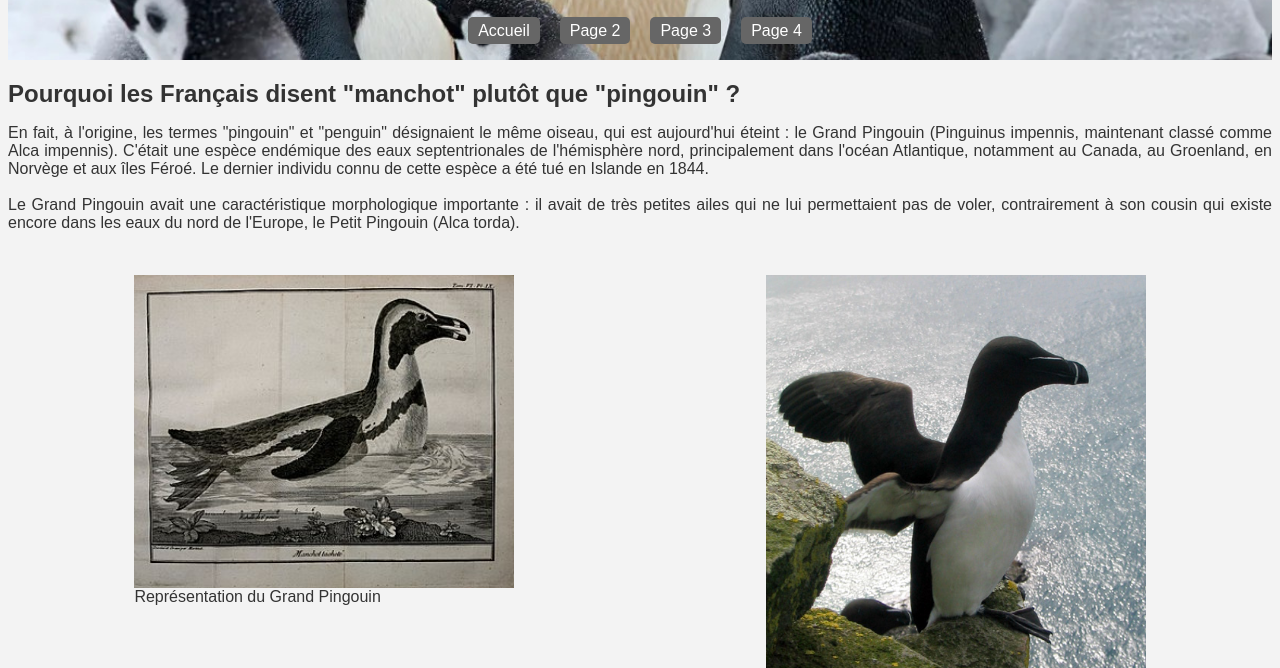
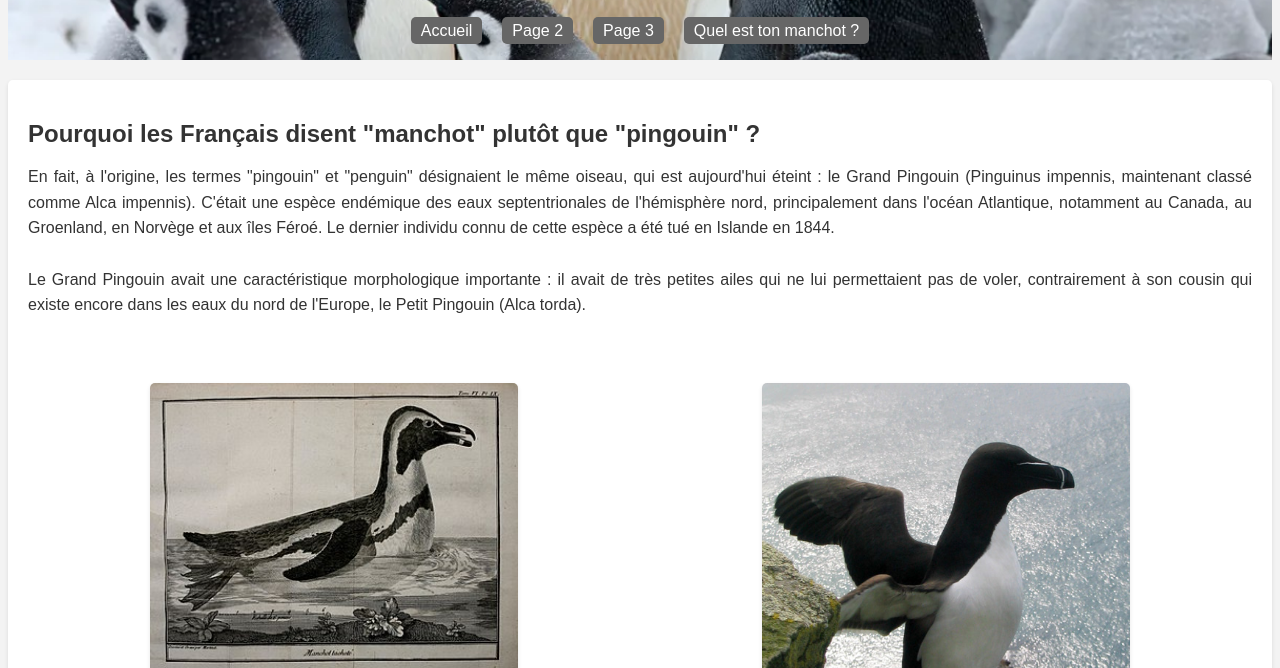
Before and after one commit to avivi55/projetweb, a plain HTML site: page html/page1.html in a window 1280 px wide. Shown: the part 132-800 px from the top of the page. Drawn offline with Linux system fonts and the light colour scheme.

Commit message:
🔧 article css + file cleanup

```diff
--- a/css/style.css
+++ b/css/style.css
@@ -9,10 +9,15 @@ header {
     align-items: center;
     padding: 10px;
 
-    background-image: url('../img/manchots.jpg');
+    background-image: url('../img/manchots.webp');
     background-size: cover;
     background-position: center;
     height: 100%; /* Ajustez cette valeur en fonction de la taille de votre image */
+
+    background-color: #333;
+    padding: 20px;
+    color: #fff;
+    text-align: center;
 }
 
 /* Styles généraux */
@@ -29,12 +34,6 @@ body {
 }
 
 /* En-tête */
-header {
-    background-color: #333;
-    padding: 20px;
-    color: #fff;
-    text-align: center;
-}
 
 h1 {
     font-size: 36px;
@@ -135,13 +134,10 @@ a:hover {
     position: absolute;
     top: 20px;
     left: 20px;
-  }
+}
 
 
-article img {
-    display: block;
-    margin: 0 auto;
-}
+
 
 .row {
     display: flex;
@@ -154,6 +150,40 @@ figure {
     margin: 0 auto;
 }
 
+
+article {
+    background-color: #fff;
+    padding: 20px;
+    border-radius: 5px;
+    box-shadow: 0 2px 4px rgba(0, 0, 0, 0.1);
+}
+
+article h2 {
+    font-size: 24px;
+    color: #333;
+    margin-bottom: 10px;
+}
+
+article p {
+    line-height: 1.6;
+    margin-bottom: 15px;
+}
+
+article img {
+    display: block;
+    margin: 20px auto;
+    max-width: 100%;
+    border-radius: 5px;
+    box-shadow: 0 2px 4px rgba(0, 0, 0, 0.1);
+}
+
+article figcaption {
+    text-align: center;
+    margin-top: 10px;
+    font-style: italic;
+    font-size: 14px;
+    color: #777;
+}
 
 
 @media screen and (max-width: 768px) {
--- a/html/page1.html
+++ b/html/page1.html
@@ -3,7 +3,7 @@
 <head>
   <meta charset="UTF-8">
   <meta name="viewport" content="width=device-width, initial-scale=1.0">
-  <title>Pourquoi les Français disent "manchot" ?</title>
+  <title>Les manchots</title>
   <link rel="stylesheet" href="../css/style.css">
 </head>
 <body>
@@ -15,7 +15,7 @@
         <li><a href="./index.html">Accueil</a></li>
         <li><a href="./page2.html">Page 2</a></li>
         <li><a href="./page3.html">Page 3</a></li>
-        <li><a href="./page4.html">Page 4</a></li>
+        <li><a href="./page4.html">Quel est ton manchot ?</a></li>
       </ul>
     </nav>
   </header>
```
Also changed, not shown: html/apropos.html (+1 -1 lines), html/index.html (+1 -1 lines), html/page2.html (+1 -1 lines), html/page3.html (+1 -1 lines), html/page4.html (+1 -1 lines), img/logo.jpg (deleted), img/manchots.jpg (deleted).
